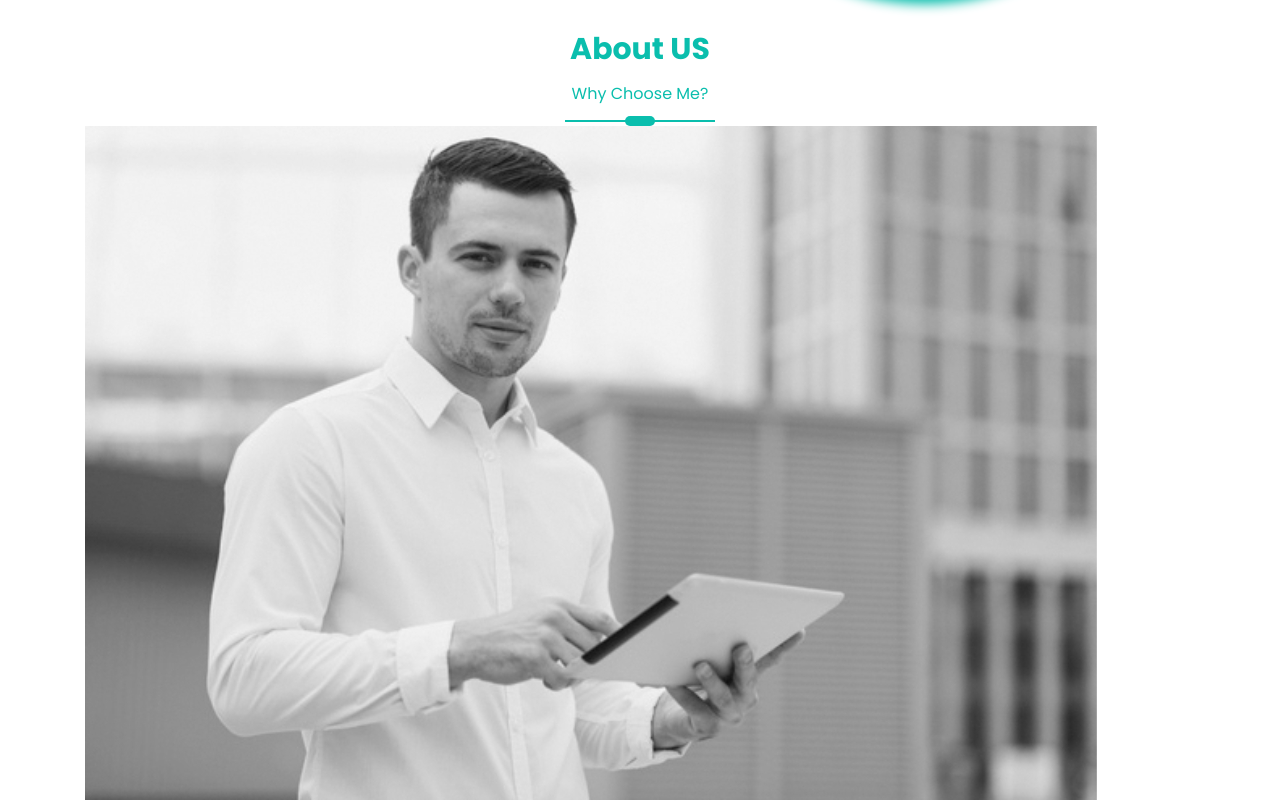
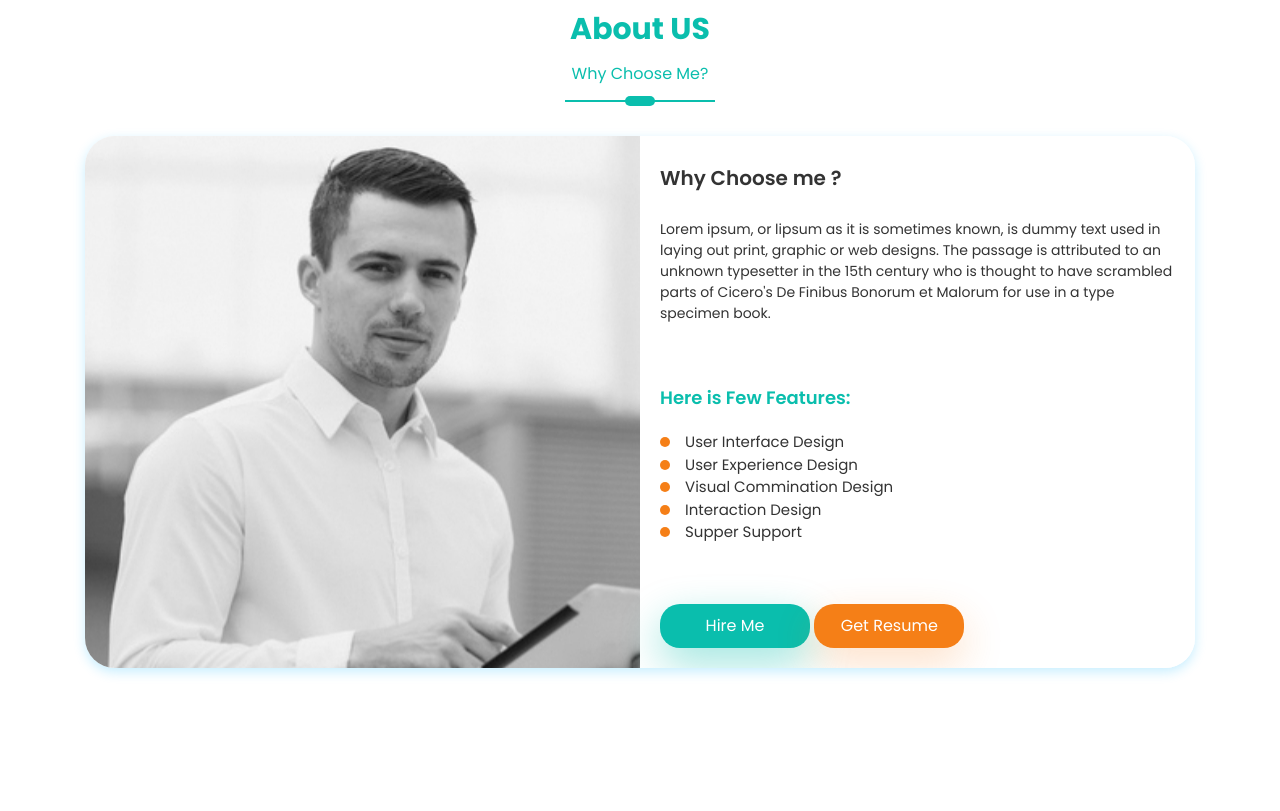
Before and after one commit to devadib/personalweb, a plain HTML site: page index.html in a window 1280 px wide. Shown: the part 693-1504 px from the top of the page. Drawn offline with Linux system fonts and the light colour scheme.

Commit message:
development section aboutus

```diff
--- a/index.html
+++ b/index.html
@@ -74,7 +74,7 @@
                     <!-- about image -->
 
                     <div class="about__cover">
-                        <img src="./images/about-us-man.jpg" alt="this is image" class="about__img">
+
                     </div>
 
                      <!-- about content -->
@@ -120,19 +120,6 @@
 
 
             </div>
-
-
-
-
-
-
-
-
-
-
-
-
-
         </section>
 
 
@@ -182,6 +169,6 @@
 
 <div style="height: 1000px;"></div>
 
-<script src="scripts/app.js"></script>
+<script src="js/app.js"></script>
 </body>
 </html>
--- a/styles/app.css
+++ b/styles/app.css
@@ -42,7 +42,7 @@ ul{
 /*
 
 
---- App component ---
+--- App components ---
 
 
 */
@@ -63,24 +63,31 @@ ul{
 .button{
     display:block;
     border-radius:2rem;
-    color: var(--text-color);
+    color: #fff;
     padding: 1rem ;
     text-align: center;
+    margin-top: 2rem;
 
 
 
 
 }
 .btn-orange{
-    background-color:orange;
+    background-color:#F57F17;
+    box-shadow: 0 1.5rem 4rem rgba(245,127,23,24%);
+}
 
-}
+
 .btn-blue{
     background-color: var(--primary-color);
+    box-shadow: 0 1.5rem 4rem rgba(11,190,173,40%);
 }
 .reversal{
     flex-direction: column-reverse;
     align-items:center;
+}
+.section-head{
+    margin: 3rem 0;
 }
 .section-head__title{
     font-family: "Poppins Bold";
@@ -380,3 +387,114 @@ body{
     width:100%;
 
 }
+
+/*
+
+
+--- Section About Us ---
+
+
+*/
+
+
+.aboutus{
+
+
+
+
+}
+.about{
+    box-shadow: var(--shadow-color) 0px 4px 12px;
+    border-radius:3rem;
+    overflow: hidden;
+
+
+
+
+}
+.about__cover{
+    width:100%;
+    height:50rem;
+    background-image: url("../images/about-us-man.jpg");
+    background-position-x:-10rem ;
+
+
+
+
+}
+
+.about__content{
+    background-color: var(--app-bg-color);
+    color:var(--text-color);
+    padding:  0 2rem 2rem 2rem;
+
+
+
+
+
+}
+.about__title{
+    font-family: "Poppins SemiBold";
+    font-size:2rem;
+
+
+
+
+}
+.about__description{
+    font-size:1.4rem;
+    margin-bottom: 6rem;
+
+
+
+
+}
+.about__list-title{
+    font-family: "Poppins SemiBold";
+    color: var(--primary-color);
+    font-size:1.8rem;
+    margin: 0 0 2rem 0;
+
+
+
+
+}
+.about-list{
+
+
+
+
+
+}
+.about-list__item{
+    position: relative;
+    font-size:1.5rem;
+    margin-left:2.5rem;
+
+}
+.about-list__item::before{
+    content:'';
+    display: inline-block;
+    background-color:#F57F17;
+    width:1rem;
+    height:1rem;
+    border-radius:100%;
+    position: absolute;
+    top:0;
+    bottom:0;
+    margin: auto 0;
+    left: -2.5rem;
+
+
+
+
+
+
+}
+.about__links-wrapper{
+    margin-top: 4rem ;
+
+
+
+
+}
--- a/styles/responsive.css
+++ b/styles/responsive.css
@@ -27,9 +27,7 @@ html {
         width:35rem;
         height:35rem;
     }
-    .button{
-        margin-top: 2rem;
-    }
+
 
 }
 
@@ -79,6 +77,7 @@ html {
     */
     .home__description{
         text-align:start;
+
     }
     .home__name{
         font-size:2rem;
@@ -87,13 +86,29 @@ html {
         font-size: 4.5rem;
     }
     .home__porfile{
-        width:50rem;
-        height:50rem;
+        width:45rem;
+        height:45rem;
         background-position:-14rem;
     }
     .button{
         display: inline-block;
         width:15rem;
+        margin-top: 2rem;
+    }
+    /*
+
+    ---Section About Us---
+
+    */
+    .about{
+        display: flex;
+    }
+    .about__cover{
+        width:50%;
+        height:auto;
+    }
+    .about__content{
+        width:50%;
     }
 
 
```
Also changed, not shown: 1 other file.
